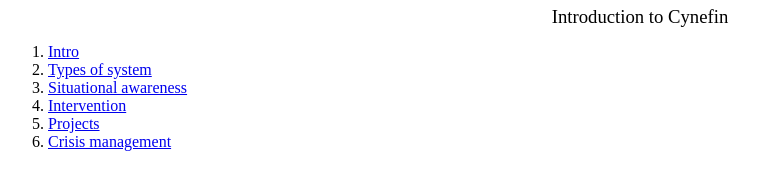
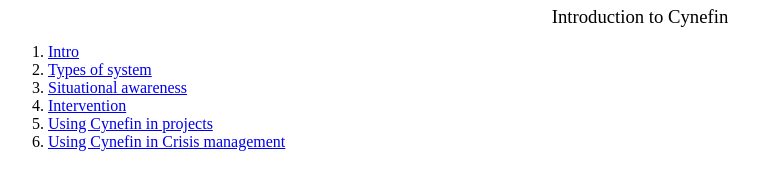
Before and after one commit to dimiterbak/cynefin, a plain HTML site: page index.html in a window 1280 px wide. Shown: the whole page, without its empty margins (0-758 px from the left). Drawn offline with Linux system fonts and the light colour scheme.

Commit message:
Update index.html

```diff
--- a/index.html
+++ b/index.html
@@ -13,8 +13,8 @@
 <li><a href="body1.xhtml">Types of system</a></li>
 <li><a href="body2.xhtml">Situational awareness</a></li>
 <li><a href="body3.xhtml">Intervention</a></li>
-<li><a href="body4.xhtml">Projects</a></li>
-<li><a href="body5.xhtml">Crisis management</a></li>
+<li><a href="body4.xhtml">Using Cynefin in projects</a></li>
+<li><a href="body5.xhtml">Using Cynefin in Crisis management</a></li>
 </ol>
 
 </body>
```
